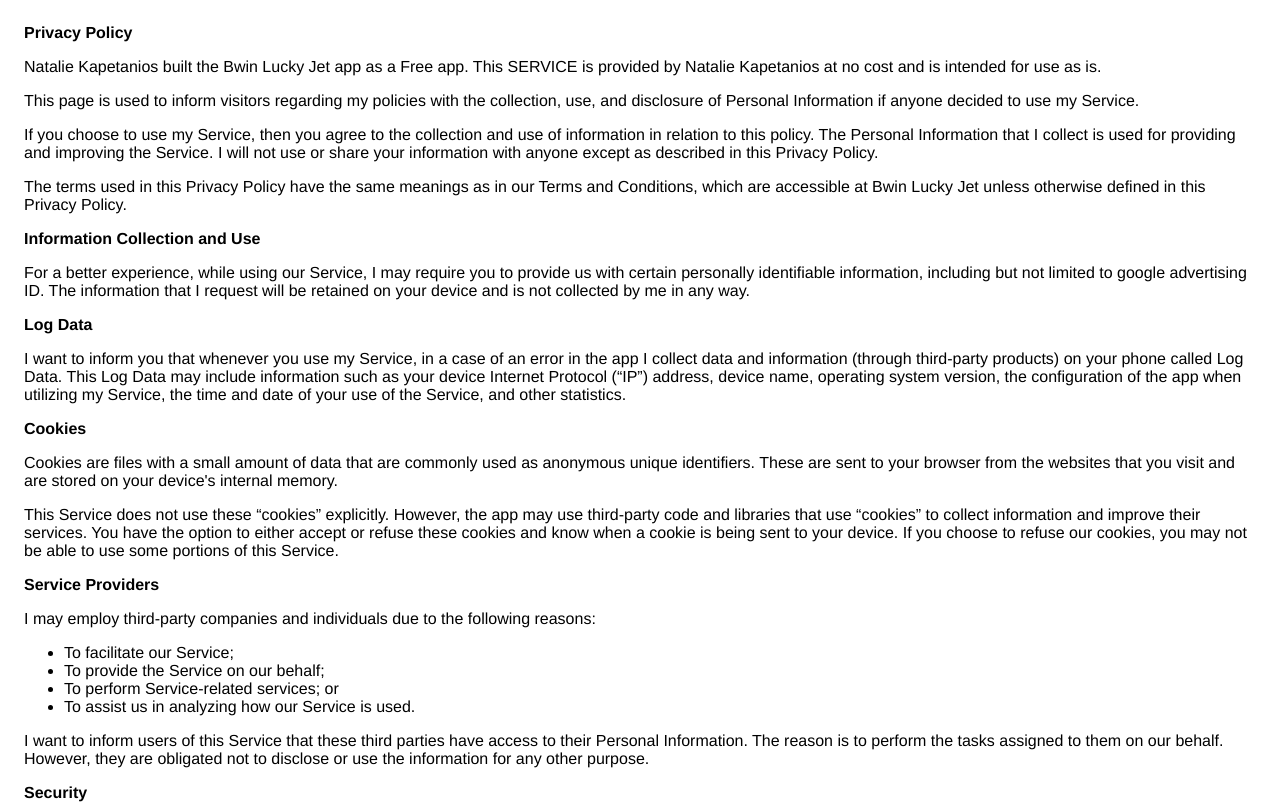
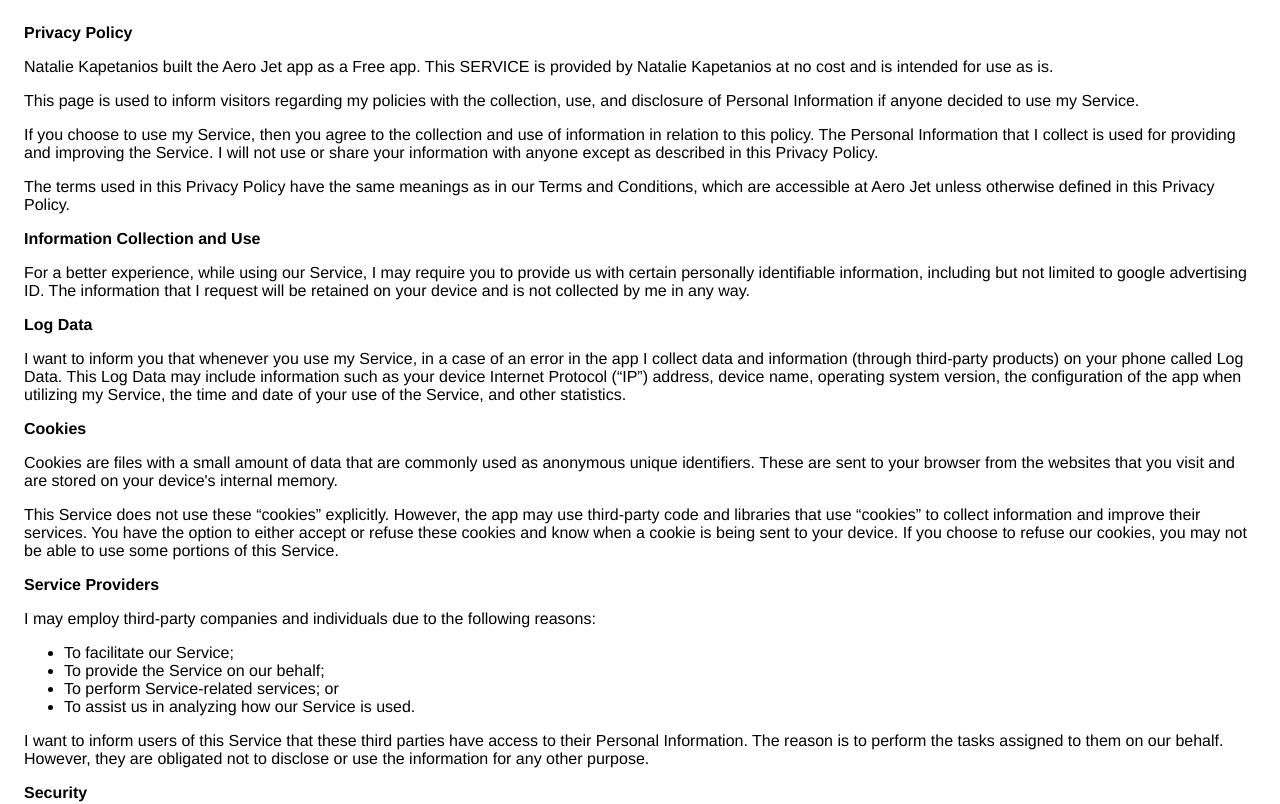
Before and after one commit to luckyjetapp/luckyjetapp.github.io, a plain HTML site: page privacy.html in a window 1280 px wide. Shown: the top 804 px of the page. Drawn offline with Linux system fonts and the light colour scheme.

Commit message:
Update privacy.html

```diff
--- a/privacy.html
+++ b/privacy.html
@@ -8,7 +8,7 @@
     </head>
     <body>
     <strong>Privacy Policy</strong> <p>
-                  Natalie Kapetanios built the Bwin Lucky Jet app as
+                  Natalie Kapetanios built the Aero Jet app as
                   a Free app. This SERVICE is provided by
                   Natalie Kapetanios at no cost and is intended for use as
                   is.
@@ -25,7 +25,7 @@
                 </p> <p>
                   The terms used in this Privacy Policy have the same meanings
                   as in our Terms and Conditions, which are accessible at
-                  Bwin Lucky Jet unless otherwise defined in this Privacy Policy.
+                  Aero Jet unless otherwise defined in this Privacy Policy.
                 </p> <p><strong>Information Collection and Use</strong></p> <p>
                   For a better experience, while using our Service, I
                   may require you to provide us with certain personally
```
